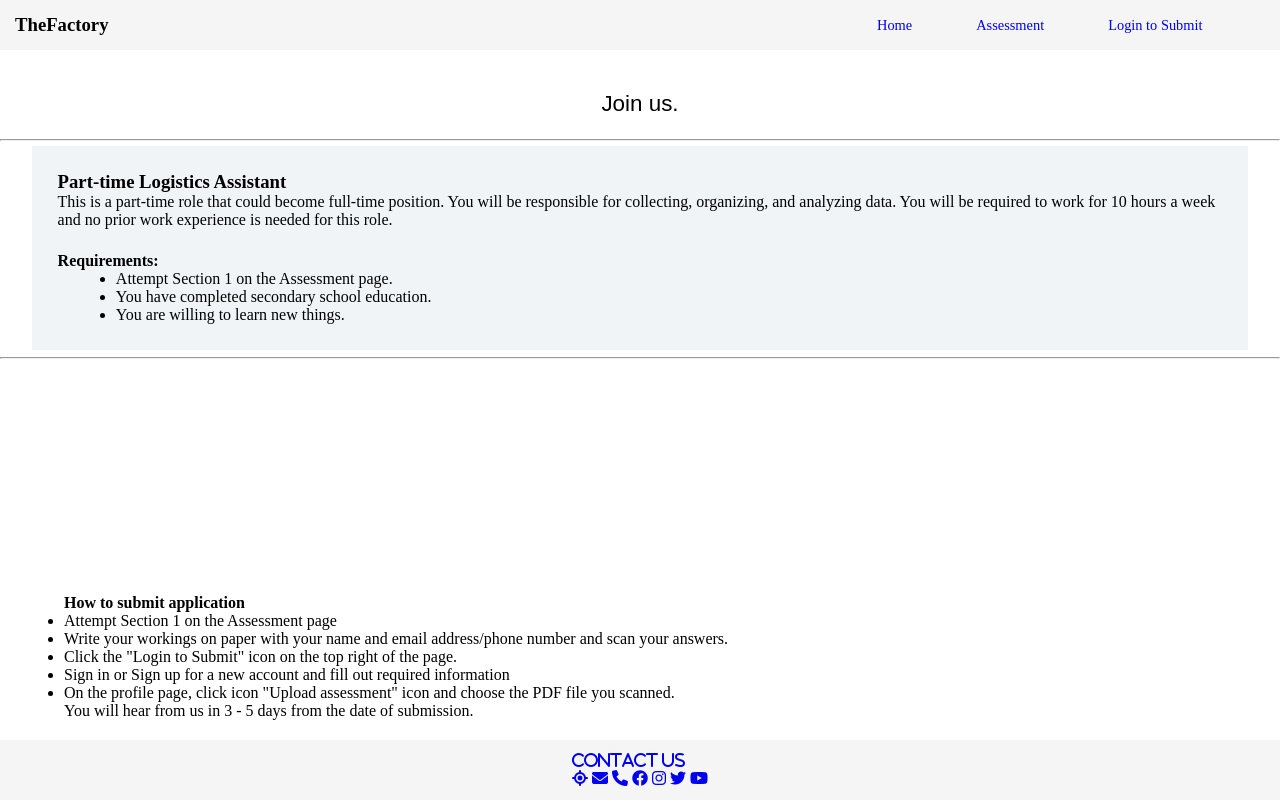
After one commit to TheFactory001/learningPortal, a Flask app: page /positions in a window 1280 px wide. The commit adds this page. Run offline with Flask 2, Linux system fonts and the light colour scheme.

Commit message:
Wrap up first launch

```diff
--- a/app.py
+++ b/app.py
@@ -1,4 +1,5 @@
 import email
+from datetime import datetime
 from flask import Flask, render_template, request, jsonify, redirect, url_for
 from werkzeug.utils import secure_filename
 from firestoreDB import *
@@ -33,6 +34,10 @@ def program():
 @app.route("/questions")
 def questions():
     return render_template('questions.html')
+
+@app.route("/positions")
+def positions():
+    return render_template('positions.html')
 
 @app.route("/login", methods=['GET','POST'])
 def login():
@@ -103,7 +108,11 @@ def setForm():
 @app.route('/profile', methods=['GET', 'POST'])
 @app.route('/profile/<id>/<isAuth>', methods=['GET', 'POST'])
 def profile(id, isAuth):
-    if str2bool(isAuth) == True:
+    userData = getUserData(id)
+    current_dateTime = datetime.now()
+    timeStamp = current_dateTime.timestamp()
+    print((timeStamp -  userData['timeStamp'])/60.0 < 30.0)
+    if isAuth == userData['sessionToken'] and (timeStamp -  userData['timeStamp'])/60.0 < 30.0:
         userData = getUserData(id)
         return render_template('profilepage.html', userData=userData, email=id)
     return redirect(url_for('login'))
@@ -119,7 +128,7 @@ def authCheck():
         password = request.form['password']
         authData = authenticateLogin(email, password)
         if type(authData) == dict:
-            return redirect(url_for('profile', id=authData['id'], isAuth=True))
+            return redirect(url_for('profile', id=authData['id'], isAuth=authData['sessionToken']))
     return redirect(url_for('login'))
 
 
--- a/templates/launch.html
+++ b/templates/launch.html
@@ -26,5 +26,10 @@
     improve existing ones, providing the right resources to individuals and make
     an optimal use of the wealth of knowlegde that the state has.
   </p>
+  <div class="joinUs">
+    <p>
+      Would you like to join us? Take our <a a href="{{ url_for('questions') }}">assessment.</a>
+    </p>
+  </div>
 </div>
 {% endblock body_content %}
--- /dev/null
+++ b/templates/positions.html
@@ -0,0 +1,221 @@
+<!DOCTYPE html>
+<html lang="en">
+  <head>
+    <title>TheFactory</title>
+
+    {% block stylesheet %} {% endblock stylesheet %}
+    <link
+      rel="stylesheet"
+      href="{{ url_for('static', filename='css/all.css') }}"
+    />
+    <link
+      rel="stylesheet"
+      href="{{ url_for('static', filename='css/base.css') }}"
+    />
+    <style>
+      body {
+        flex: 1;
+      }
+
+      #questions {
+        flex: 1;
+      }
+
+        #question {
+            margin-left: 5%;
+            margin-top: 2%;
+            width: 70%;
+            background: #f1f4f7;
+            font-family: sans-serif;
+            font-weight: 200;
+            font-size: 0.9rem;
+            padding: 15px;
+        }
+
+        #attempt {
+          text-align: center;
+            margin-left: auto;
+            margin-right: auto;
+            margin-top: 2%;
+            width: 100%;
+            font-family: sans-serif;
+            font-weight: 400;
+            font-size: 1.4rem;
+            padding: 15px;
+        }
+
+        #section {
+          font-family: sans-serif;
+          font-weight: 500;
+          font-size: 1.5rem;
+          margin-left: 2%;
+        }
+
+        hr {
+          margin-top: 7px;
+          margin-bottom: 5px;
+        }
+
+        #intro {
+          margin-left: 2%;
+          margin-top: 2%;
+          width: 80%;
+          background: #f1f4f7;
+          font-family: sans-serif;
+          font-weight: 200;
+          font-size: 0.9rem;
+          padding: 15px;
+        }
+
+        #objectives {
+            margin-left: auto;
+            margin-top: auto;
+            width: 70%;
+        }
+
+        .navDiv {
+            background: #f1f4f7;
+            height: 50px;
+            position: relative;
+            width: 100%;
+            list-style: none;
+            text-decoration: none;
+        }
+
+        .positionDiv {
+          width: 100%;
+        }
+
+        .position {
+          margin-left: auto;
+          margin-right: auto;
+          padding: 2%;
+          border-radius: 50;
+          width: 95%;
+          background-color: #f1f4f7;
+        }
+
+        .position ul {
+          margin-left: 5%;
+        }
+
+        .position h4 {
+          margin-top: 2%;
+        }
+
+        nav {
+            height: 100%;
+        }
+
+        .nav-container {
+            display: flex;
+            justify-content: space-between;
+            align-items: center;
+            padding-left: 15px;
+            padding-right: 15px;
+            height: 100%;
+        }
+
+        .nav-items-container {
+            display: flex;
+            align-items: center;
+            gap: 4rem;
+            list-style: none;
+            text-decoration: none;
+            margin-right: 5%;
+        }
+
+        .nav-items-container a {
+            font-size: 0.9rem;
+            transition: all 500ms ease;
+            text-decoration: none;
+        }
+
+        .nav-items-container a:hover {
+            font-size: 1rem;
+            color: black;
+        }
+
+        .howToSubmit {
+          position: fixed;
+          bottom: 10%;
+          margin-right: auto;
+          margin-left: 5%;
+          width: 100%;
+        }
+
+    </style>
+  </head>
+  <body>
+    <div class="navDiv">
+      <nav>
+        <div class="nav-container">
+          <h3>TheFactory</h3>
+          <ul class="nav-items-container">
+            <li><a href="{{ url_for('launch') }}">Home</a></li>
+            <li><a href="{{ url_for('questions') }}">Assessment</a></li>
+            <li><a href="{{ url_for('login') }}">Login to Submit</a></li>
+          </ul>
+        </div>
+      </nav>
+    </div>
+    {% block body_content %}
+    <div id="questions">
+      <h3 id="attempt">Join us.</h3>
+      <hr>
+      <div class="positionDiv">
+        <div class="position">
+          <h3> Part-time Logistics Assistant </h3>
+          <p>
+            This is a part-time role that could become full-time position. You will be responsible for collecting, organizing, and analyzing data.
+            You will be required to work for 10 hours a week and no prior work experience is needed for this role.
+          </p>
+          <h4> Requirements: </h4>
+          <ul>
+            <li>
+              Attempt Section 1 on the Assessment page.
+            </li>
+            <li>
+              You have completed secondary school education.
+            </li>
+            <li>
+              You are willing to learn new things.
+            </li>
+          </ul>
+        </div>
+      </div>
+      <hr>
+      <div class="howToSubmit">
+        <h4>How to submit application</h4>
+        <ul>
+          <li> Attempt Section 1 on the Assessment page</li>
+          <li> Write your workings on paper with your name and email address/phone number and scan your answers.</li>
+          <li> Click the "Login to Submit" icon on the top right of the page.</li>
+          <li> Sign in or Sign up for a new account and fill out required information </li>
+          <li> On the profile page, click icon "Upload assessment" icon and choose the PDF file you scanned.</li>
+        </ul>
+        <p>You will hear from us in 3 - 5 days from the date of submission.</p>
+      </div>
+
+    </div>
+    {% endblock body_content %}
+    <footer class="foot">
+      <div class="foot-menu">
+        <div class="foot-brand">
+          <a href="#" class="text-gray"
+            ><i class="fas fa-contact">Contact Us</i></a
+          >
+        </div>
+        <div class="social">
+          <a href="#"><i class="fas fa-location"></i></a>
+          <a href="#"><i class="fas fa-envelope"></i></a>
+          <a href="#"><i class="fas fa-phone"></i></a>
+          <a href="#"><i class="fa-brands fa-facebook"></i></a>
+          <a href="#"><i class="fa-brands fa-instagram"></i></a>
+          <a href="#"><i class="fa-brands fa-twitter"></i></a>
+          <a href="#"><i class="fa-brands fa-youtube"></i></a>
+        </div>
+      </div>
+    </footer>
+  </body>
+</html>
```
Also changed, not shown: firestoreDB.py (+7 -0 lines), static/css/index.css (+25 -0 lines), templates/questions.html (+15 -2 lines).
